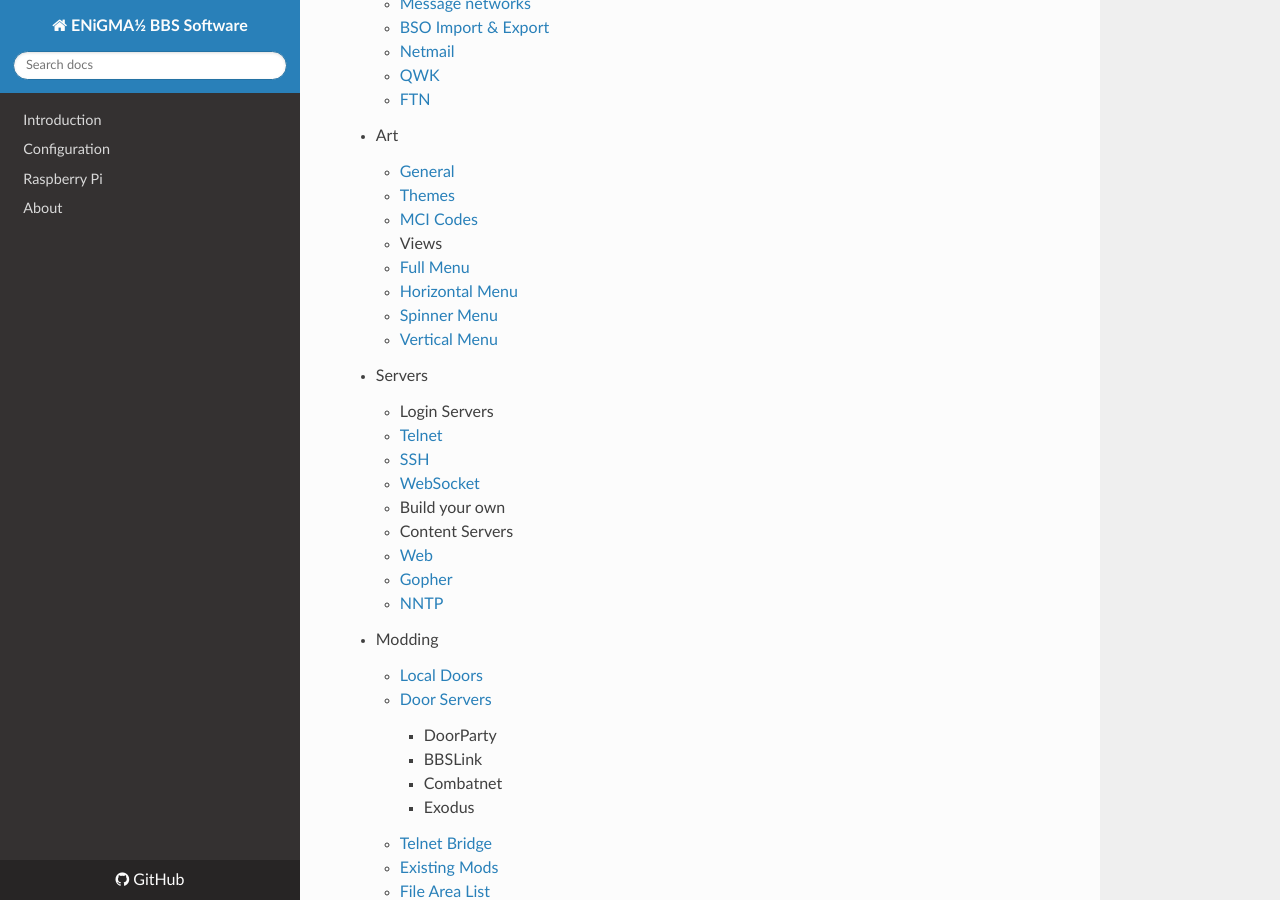
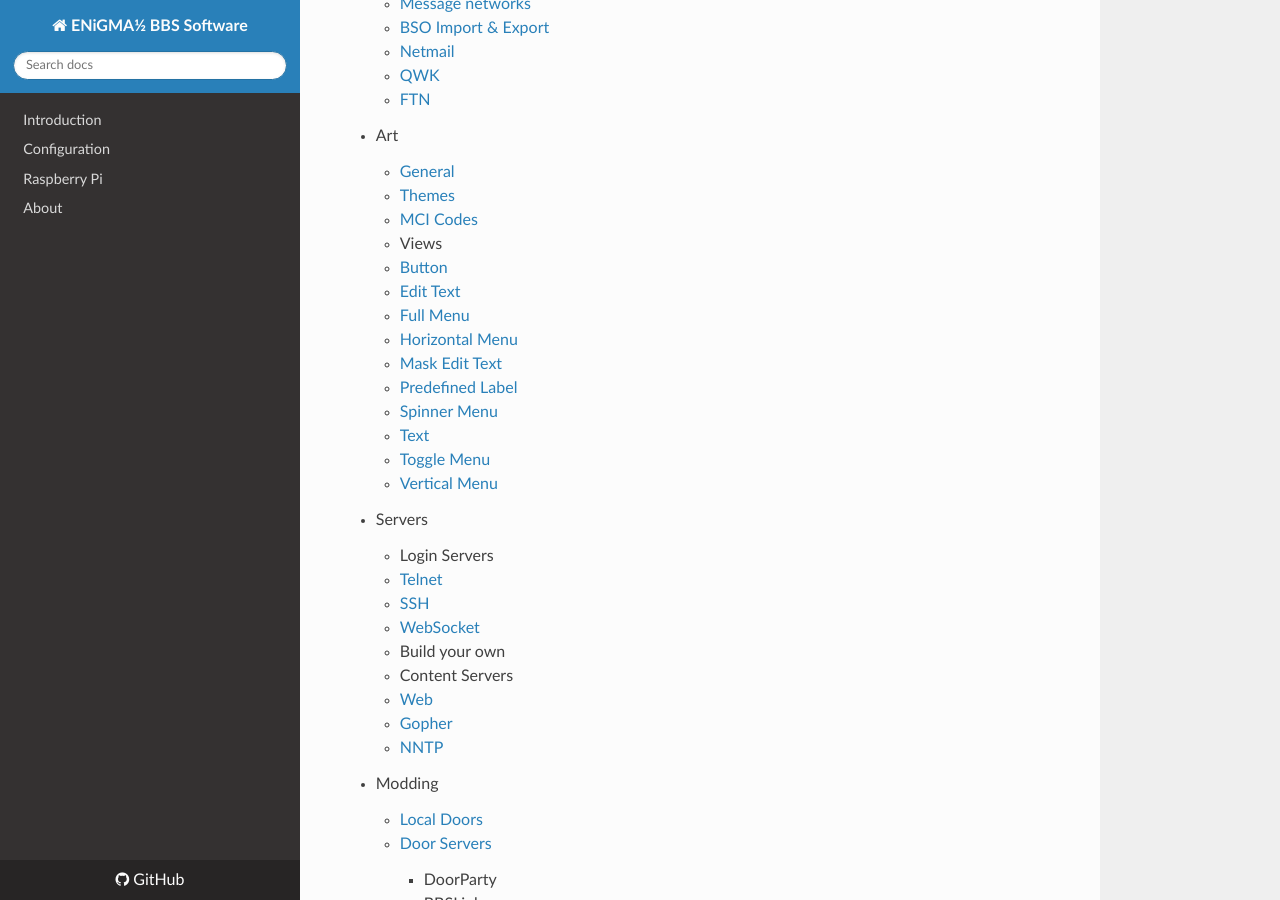
Before and after one commit to NuSkooler/enigma-bbs, an MkDocs documentation site: the page built from docs/_includes/nav.md, in a window 1280 px wide and 900 px high, scrolled down 1127 px. Built offline with MkDocs 1.6.1, drawn with Linux system fonts in a browser that asks for light colours; nearby versions of some CDN libraries; old or Windows-style settings are respelled for this version of MkDocs.

Commit message:
Navigation for new items

```diff
--- a/docs/_includes/nav.md
+++ b/docs/_includes/nav.md
@@ -50,9 +50,15 @@
     - [Themes]({{ site.baseurl }}{% link art/themes.md %})
     - [MCI Codes]({{ site.baseurl }}{% link art/mci.md %})
     - Views
+      - [Button]({{ site.baseurl }}{% link art/views/button_view.md %})
+      - [Edit Text]({{ site.baseurl }}{% link art/views/edit_text_view.md %})
       - [Full Menu]({{ site.baseurl }}{% link art/views/full_menu_view.md %})
       - [Horizontal Menu]({{ site.baseurl }}{% link art/views/horizontal_menu_view.md %})
+      - [Mask Edit Text]({{ site.baseurl }}{% link art/views/mask_edit_text_view.md %})
+      - [Predefined Label]({{ site.baseurl }}{% link art/views/predefined_label_view.md %})
       - [Spinner Menu]({{ site.baseurl }}{% link art/views/spinner_menu_view.md %})
+      - [Text]({{ site.baseurl }}{% link art/views/text_view.md %})
+      - [Toggle Menu]({{ site.baseurl }}{% link art/views/toggle_menu_view.md %})
       - [Vertical Menu]({{ site.baseurl }}{% link art/views/vertical_menu_view.md %})
 
   - Servers
--- a/docs/art/mci.md
+++ b/docs/art/mci.md
@@ -116,16 +116,17 @@ a Vertical Menu (`%VM`): Old-school BBSers may recognize this as a lightbar menu
 
 | Code | Name                 | Description      | Notes |
 |------|----------------------|------------------|-------|
-| `TL` | Text Label           | Displays text | Static content |
-| `ET` | Edit Text            | Collect user input | Single line entry |
-| `ME` | Masked Edit Text     | Collect user input using a *mask* | See **Mask Edits** below |
-| `MT` | Multi Line Text Edit | Multi line edit control | Used for FSE, display of FILE_ID.DIZ, etc. |
-| `BT` | Button               | A button | ...it's a button |
+| `TL` | Text Label           | Displays text | Static content. See [Text View](views/text_view.md) |
+| `ET` | Edit Text            | Collect user input | Single line entry. See [Edit Text](views/edit_text_view.md) |
+| `ME` | Masked Edit Text     | Collect user input using a *mask* | See [Masked Edit](views/mask_edit_text_view.md) and **Mask Edits** below. |
+| `MT` | Multi Line Text Edit | Multi line edit control | Used for FSE, display of FILE_ID.DIZ, etc. See [Multiline Text Edit](views/multi_line_edit_text_view.md) |
+| `BT` | Button               | A button | ...it's a button. See [Button](views/button_view.md) |
 | `VM` | Vertical Menu        | A vertical menu | AKA a vertical lightbar; Useful for lists. See [Vertical Menu](views/vertical_menu_view.md) |
 | `HM` | Horizontal Menu      | A horizontal menu | AKA a horizontal lightbar. See [Horizontal Menu](views/horizontal_menu_view.md) |
 | `FM` | Full Menu      | A menu that can go both vertical and horizontal. | See [Full Menu](views/full_menu_view.md) |
 | `SM` | Spinner Menu         | A spinner input control | Select *one* from multiple options. See [Spinner Menu](views/spinner_menu_view.md) |
-| `TM` | Toggle Menu          | A toggle menu | Commonly used for Yes/No style input |
+| `TM` | Toggle Menu          | A toggle menu | Commonly used for Yes/No style input. See [Toggle Menu](views/toggle_menu_view.md)|
+| `PL` | Predefined Label    | Show environment information | See [Predefined Label](views/predefined_label_view.md)|
 | `KE` | Key Entry            | A *single* key input control | Think hotkeys |
 
 :information_source: Peek at [/core/mci_view_factory.js](https://github.com/NuSkooler/enigma-bbs/blob/master/core/mci_view_factory.js) to see additional information.
```
